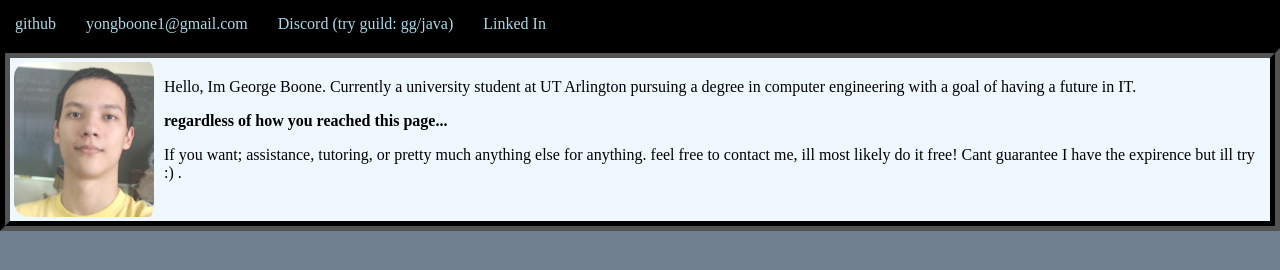
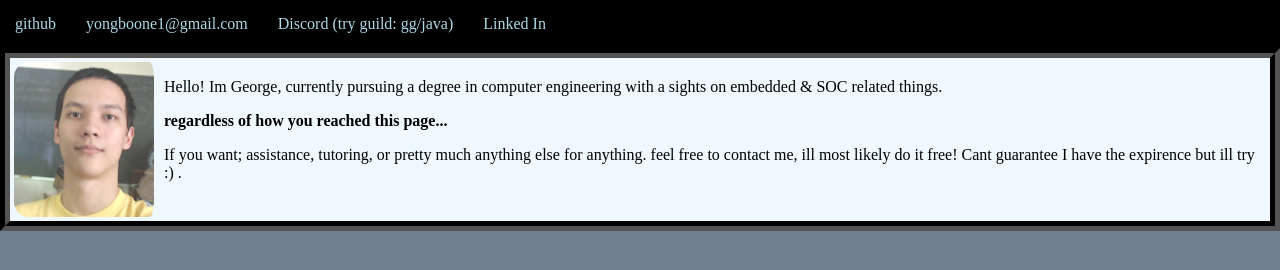
Before and after one commit to gregclacker/gregclacker.github.io, a plain HTML site: page index.html in a window 1280 px wide. Drawn offline with Linux system fonts and the light colour scheme.

Commit message:
Update index.html

```diff
--- a/index.html
+++ b/index.html
@@ -62,7 +62,7 @@
             </a>
 
             <div class="row">
-              <p>Hello, Im George Boone. Currently a university student at UT Arlington pursuing a degree in computer engineering with a goal of having a future in IT.</p>
+              <p>Hello! Im George, currently pursuing a degree in computer engineering with a sights on embedded & SOC related things.</p>
               <b>regardless of how you reached this page...</b>
               <p>If you want; assistance, tutoring, or pretty much anything else for anything. feel free to contact me, ill most likely do it free! Cant guarantee I have the expirence but ill try :) .</p>
             </div>
```
